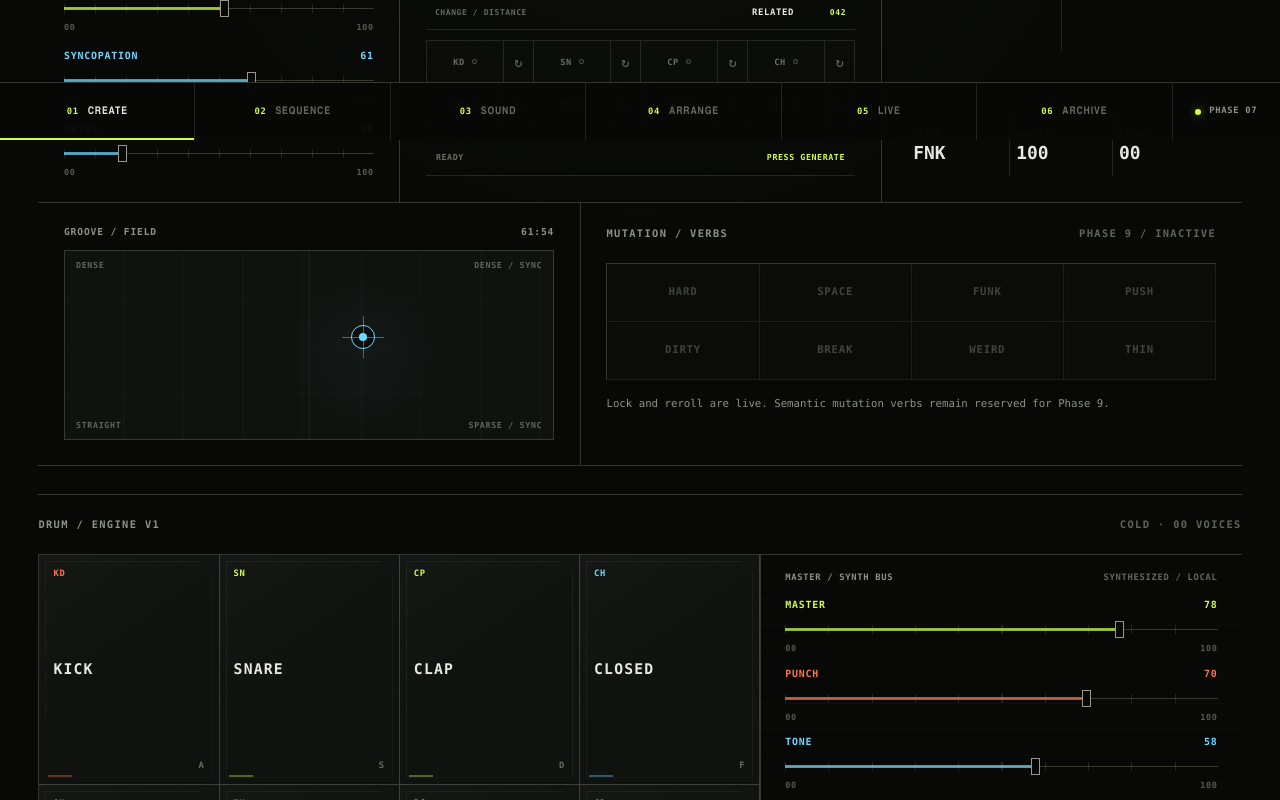
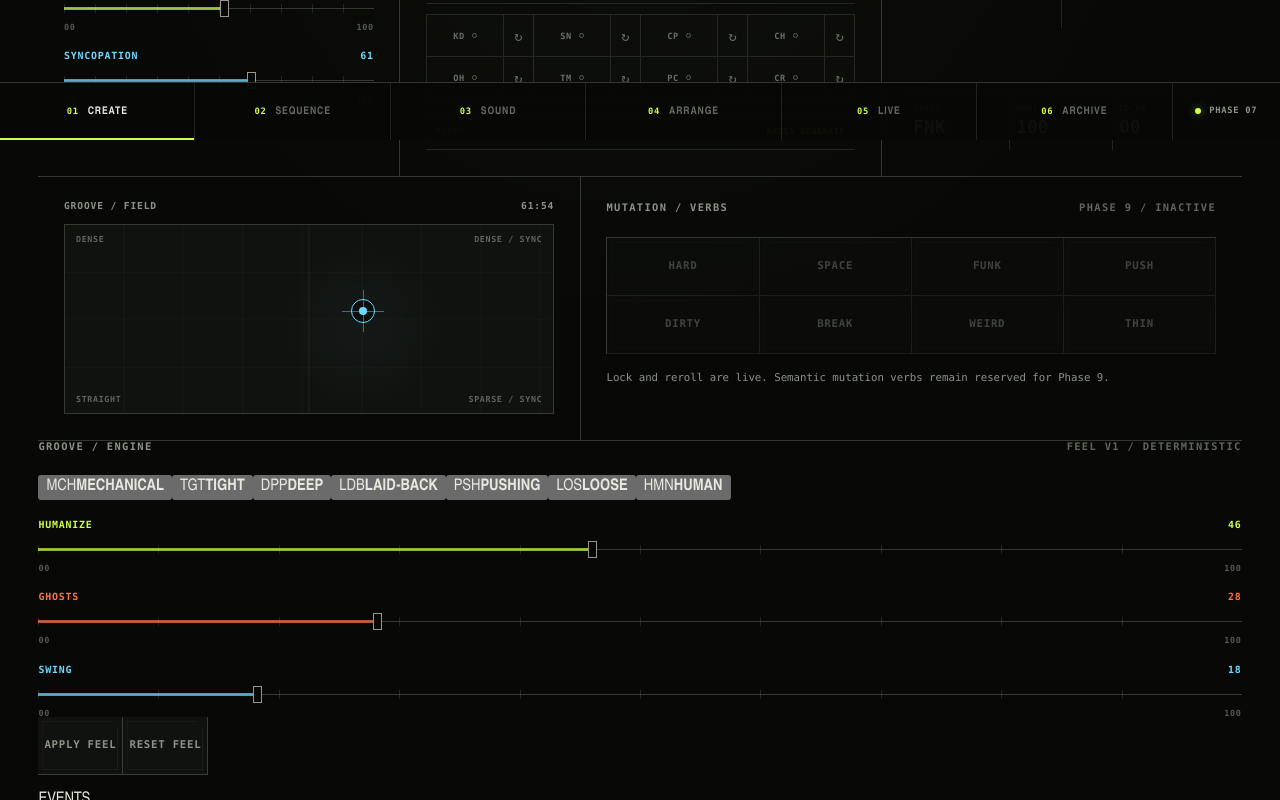
Before and after one commit to thiepn/synth, a React (Vite) app: page / in a window 1280 px wide. Shown: the part 660-1460 px from the top of the page. Built offline with nearby package versions, Linux system fonts and the light colour scheme.

Commit message:
feat: integrate persistent Groove Engine into Create workflow

```diff
--- a/src/ui/surfaces/CreateSurface.tsx
+++ b/src/ui/surfaces/CreateSurface.tsx
@@ -13,6 +13,12 @@ import {
   type BeatVariationResult,
 } from "../../generation/beatVariation";
 import { shortSeed } from "../../generation/prng";
+import {
+  applyGroove,
+  resetGroove,
+  type GrooveApplyResult,
+  type GroovePersonalityId,
+} from "../../groove/grooveEngine";
 import { deriveRhythmGlyph } from "../../visual/rhythmGlyph";
 import {
   FOUNDATION_LANES,
@@ -21,6 +27,7 @@ import {
 import { sequencerStore } from "../../sequencer/SequencerStore";
 import { useSequencerSnapshot } from "../../sequencer/useSequencer";
 import { DrumEnginePanel } from "../drums/DrumEngineUI";
+import { GrooveEnginePanel } from "../groove/GrooveEngineUI";
 import {
   BeatReactor,
   GrooveField,
@@ -80,6 +87,12 @@ export function CreateSurface() {
   const [complexity, setComplexity] = useState(52);
   const [syncopation, setSyncopation] = useState(61);
   const [swing, setSwing] = useState(18);
+  const [personality, setPersonality] =
+    useState<GroovePersonalityId>("human");
+  const [humanization, setHumanization] = useState(46);
+  const [ghostNotes, setGhostNotes] = useState(28);
+  const [lastGrooveResult, setLastGrooveResult] =
+    useState<GrooveApplyResult | null>(null);
   const [distance, setDistance] = useState(42);
   const [operationCounter, setOperationCounter] = useState(0);
   const [reactorVersion, setReactorVersion] = useState(0);
@@ -124,6 +137,33 @@ export function CreateSurface() {
     [sequencer.pattern],
   );
 
+  const grooveRequest = (pattern: typeof sequencer.pattern, seed?: string) => ({
+    source: pattern,
+    seed:
+      seed ??
+      pattern.groove?.seed ??
+      "groove:" + (pattern.provenance?.seed ?? pattern.id),
+    personality,
+    humanization: humanization / 100,
+    ghostNoteAmount: ghostNotes / 100,
+    swing: swing / 100,
+  });
+
+  const applyCurrentFeel = () => {
+    const result = applyGroove(grooveRequest(sequencer.pattern));
+    sequencerStore.applyPatternTransform(result.pattern);
+    setLastGrooveResult(result);
+  };
+
+  const resetCurrentFeel = () => {
+    sequencerStore.applyPatternTransform(resetGroove(sequencer.pattern));
+    setPersonality("mechanical");
+    setHumanization(0);
+    setGhostNotes(0);
+    setSwing(0);
+    setLastGrooveResult(null);
+  };
+
   const intent = () => ({
     energy: energy / 100,
     density: density / 100,
@@ -165,7 +205,11 @@ export function CreateSurface() {
     }
 
     try {
-      sequencerStore.applyGeneratedPattern(result.pattern);
+      const grooved = applyGroove(
+        grooveRequest(result.pattern, "groove:" + result.effectiveSeed),
+      );
+      sequencerStore.applyGeneratedPattern(grooved.pattern);
+      setLastGrooveResult(grooved);
       setLastOperation({ kind: "generate", result });
       setOperationError(null);
       setReactorVersion((value) => value + 1);
@@ -210,7 +254,15 @@ export function CreateSurface() {
         return;
       }
 
-      sequencerStore.applyGeneratedPattern(result.pattern);
+      const grooved = applyGroove(
+        grooveRequest(
+          result.pattern,
+          sequencer.pattern.groove?.seed ??
+            "groove:" + result.effectiveSeed,
+        ),
+      );
+      sequencerStore.applyGeneratedPattern(grooved.pattern);
+      setLastGrooveResult(grooved);
       setLastOperation({
         kind: "reroll",
         result,
@@ -308,12 +360,6 @@ export function CreateSurface() {
             value={syncopation}
             tone="ice"
             onChange={setSyncopation}
-          />
-          <SignalRail
-            label="SWING"
-            value={swing}
-            tone="ice"
-            onChange={setSwing}
           />
         </div>
 
@@ -491,6 +537,20 @@ export function CreateSurface() {
         </div>
       </div>
 
+      <GrooveEnginePanel
+        personality={personality}
+        humanization={humanization}
+        ghostNotes={ghostNotes}
+        swing={swing}
+        lastResult={lastGrooveResult}
+        onPersonalityChange={setPersonality}
+        onHumanizationChange={setHumanization}
+        onGhostNotesChange={setGhostNotes}
+        onSwingChange={setSwing}
+        onApply={applyCurrentFeel}
+        onReset={resetCurrentFeel}
+      />
+
       <DrumEnginePanel />
 
       <div className="strip-bank">
```
